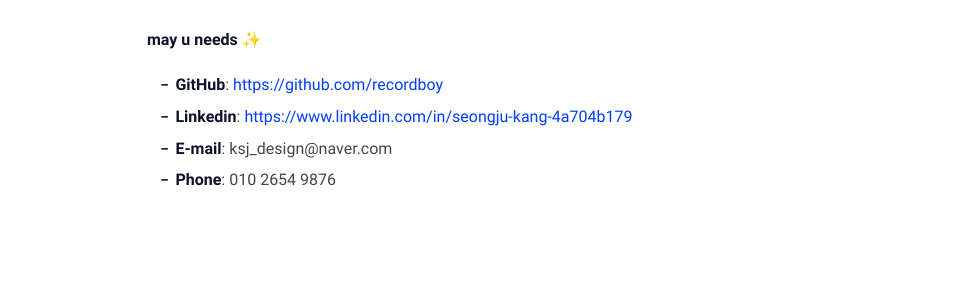
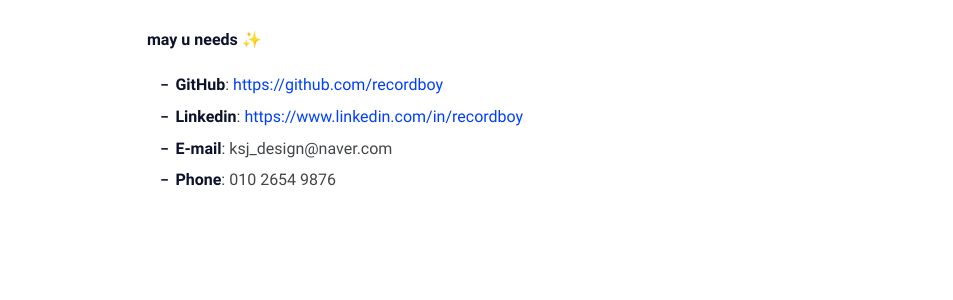
Before and after one commit to recordhouse/recordhouse.github.io, a Jekyll site: the page built from about.md, in a window 1280 px wide. Shown: the part 336-636 px from the top of the page, without its empty margins (163-1116 px from the left). Built offline with Jekyll 4.4.1, drawn with Linux system fonts in a browser that asks for light colours; some of the changed lines change nothing that is shown.

Commit message:
프로필 수정

```diff
--- a/about.md
+++ b/about.md
@@ -10,6 +10,6 @@ comments: false
 
 **may u needs ✨**
 - **GitHub**: [https://github.com/recordboy](https://github.com/recordboy)
-- **Linkedin**: [https://www.linkedin.com/in/seongju-kang-4a704b179](https://www.linkedin.com/in/recordboy)
+- **Linkedin**: [https://www.linkedin.com/in/recordboy](https://www.linkedin.com/in/recordboy)
 - **E-mail**: ksj_design@naver.com
 - **Phone**: 010 2654 9876
```
